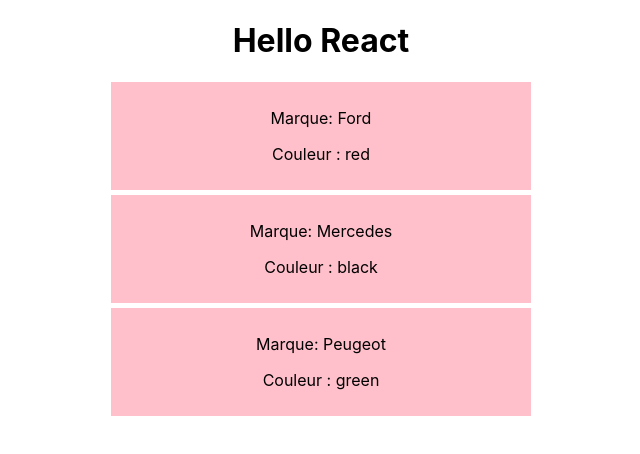
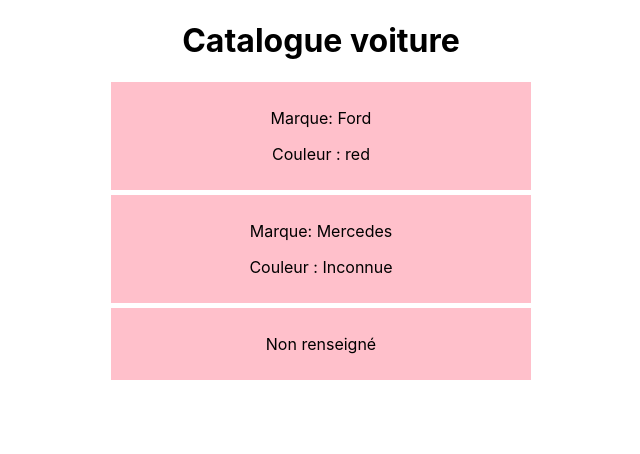
Before and after one commit to Wallmonger/React-Start, a React (Create React App) app: page / in a window 1280 px wide. Shown: the top 454 px of the page, without its empty margins (319-959 px from the left). Built offline with nearby package versions, Linux system fonts and the light colour scheme; the HTML template or start-up script is replaced by a standard one.

Commit message:
Childrens

```diff
--- a/src/components/Cars.js
+++ b/src/components/Cars.js
@@ -3,15 +3,31 @@
 // With destructuring, we can access data inside an object without the need of a variable name
 const Car = ({children, color}) => {
 
+    // If color is defined, then <p> will display the color. Else, <p> display default value
+    const colorInfo = color ? (<p>Couleur : { color }</p>) : (<p>Couleur : Inconnue</p>);
+
+    if (children) {
+        return (
+            <div style={{backgroundColor : 'pink', width : '400px', padding: '10px', margin:'5px auto'}}>
+                <p>Marque: { children }</p>
+                { colorInfo }
+
+                {/* We also can insert our condition here, in the jsx himself : {color ? <p>Couleur: {color}</p> : <p> Couleur : inconnue </p> } */ }
+            </div>
+        )
+    } else {
+        return (
+            <div style={{backgroundColor : 'pink', width : '400px', padding: '10px', margin:'5px auto'}}>
+                <p>Non renseigné</p>
+            </div>
+        )
+    }
 
 
-    return (
-        <div style={{backgroundColor : 'pink', width : '400px', padding: '10px', margin:'5px auto'}}>
-            <p>Marque: { children }</p>
-            <p>Couleur : { color }</p>
-        </div>
 
-    )
+    // On peut également retourner de cette façon :
+    // return children ? (mon jsx) : (mon jsx indiquant qu'il n'y a aucune information)
+
 }
 
 export default Car;
--- a/src/components/Mycars.jsx
+++ b/src/components/Mycars.jsx
@@ -5,10 +5,10 @@
     render() {
         return (
             <div>
-                <h1>Hello React</h1>
+                <h1>Catalogue voiture</h1>
                 <Car color="red">Ford</Car>
-                <Car color="black">Mercedes</Car>
-                <Car color="green">Peugeot</Car>
+                <Car>Mercedes</Car>
+                <Car color="green"></Car>
             </div>
 
         )
```
